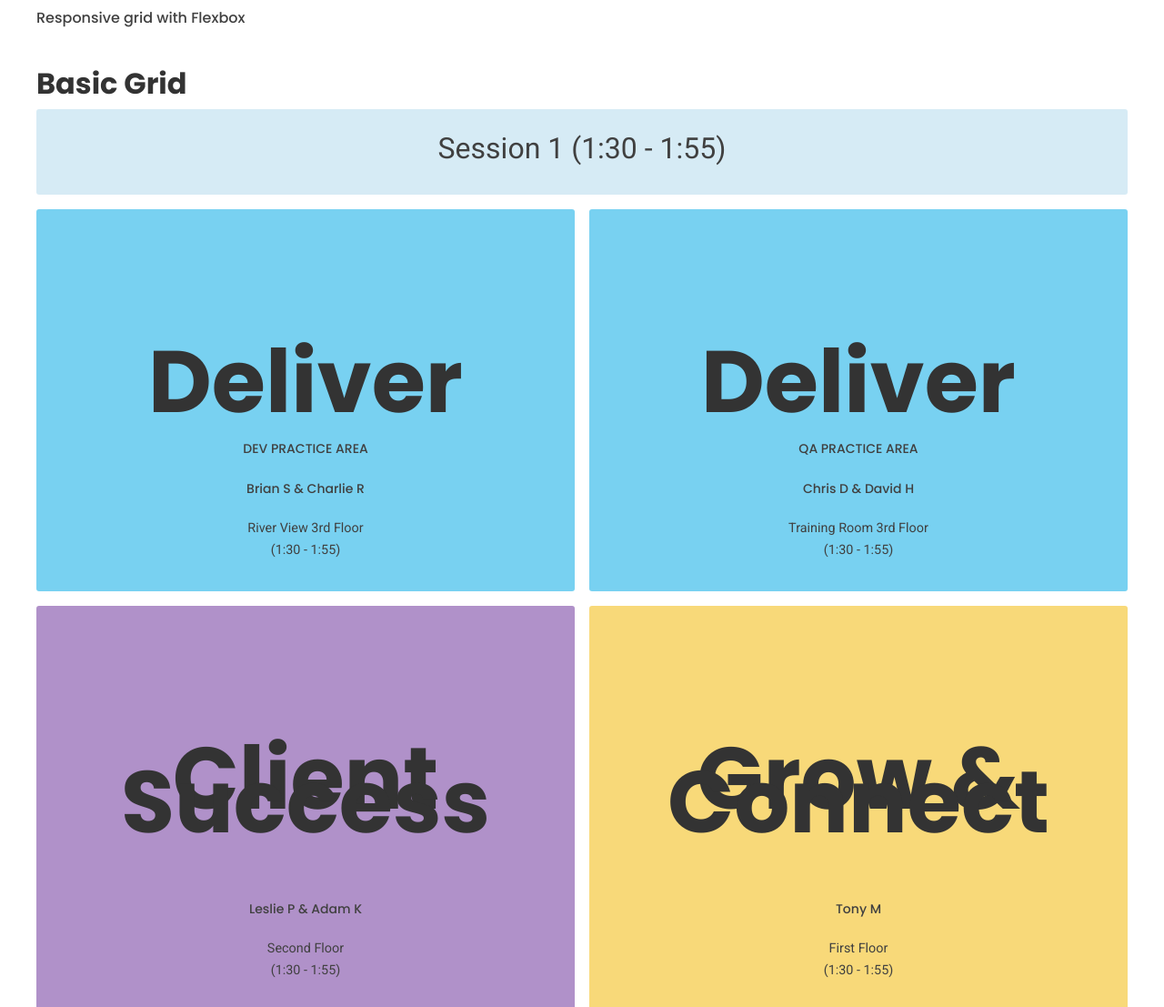
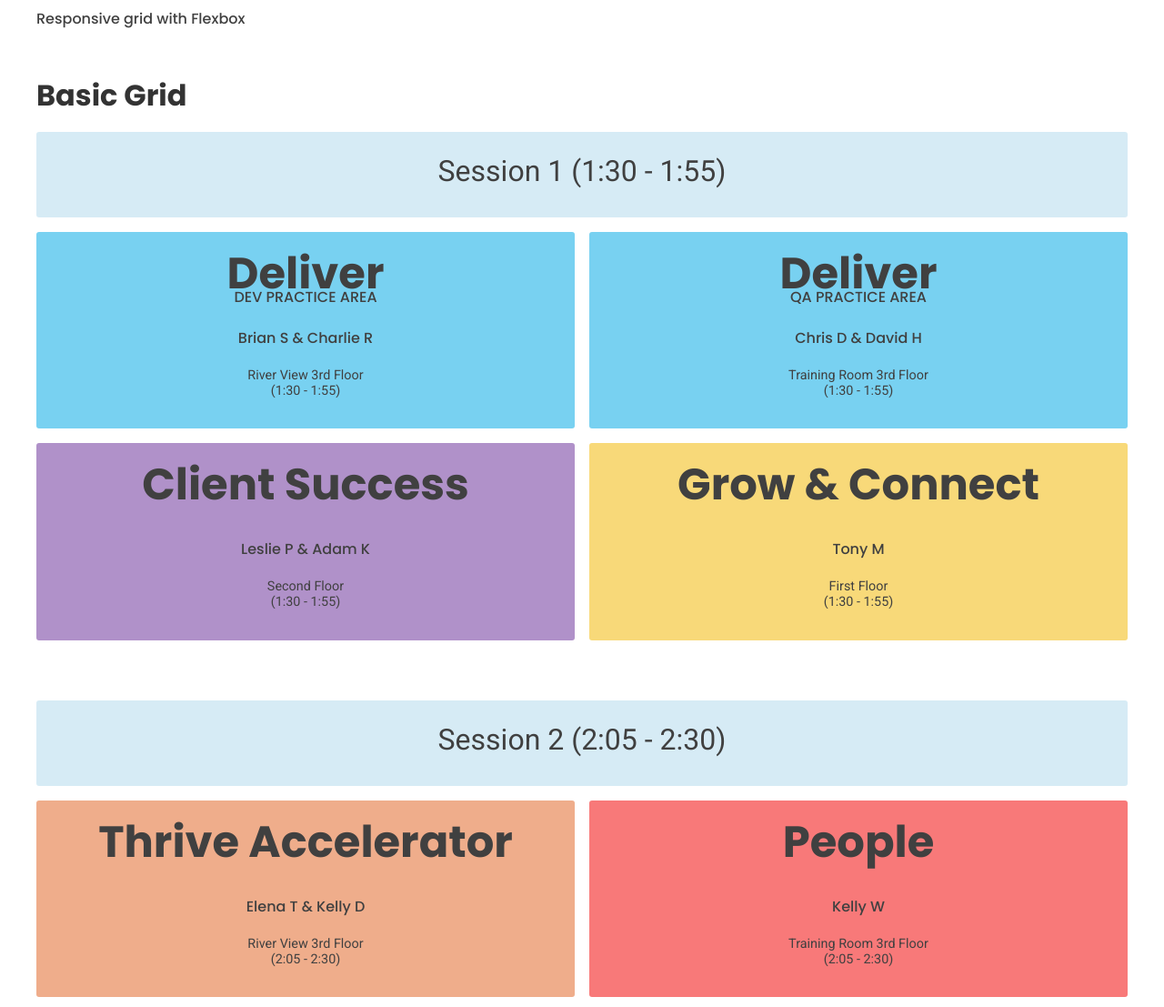
Before and after one commit to IngageMaddoxT/IngageMaddoxT.github.io, a plain HTML site: page retreat/flexbox.html in a window 1280 px wide. Shown: the top 1107 px of the page at 91% size. Drawn offline with Linux system fonts and the light colour scheme.

Commit message:
adding conf files

```diff
--- a/retreat/flexbox.html
+++ b/retreat/flexbox.html
@@ -11,7 +11,6 @@
     <style>
         body {
             color: #404040;
-            font: 100 1em/150% "proxima-nova", Helvetica, sans-serif;
         }
 
         .wrapper {
@@ -383,13 +382,13 @@
             text-transform: uppercase;
             display: block;
             margin-bottom: 20px;
-            font-size: 14px;
+
         }
 
         .item-excerpt {
             margin-bottom: 20px;
             display: block;
-            font-size: 14px;
+
         }
 
         .more-info {
@@ -398,7 +397,7 @@
             /* margin-bottom: 25px; */
             padding-left: 0;
             transition-duration: .5s;
-            font-size: 12px;
+
             display: block;
         }
 
@@ -506,7 +505,7 @@
                 <div class="Demo deliver">
                     <div class="grid-item-content">
                         <span class="item-title">
-                            <h1>Deliver</h1>
+                            Deliver
                         </span>
                         <span class="item-category">Dev Practice Area</span>
                         <span class="item-excerpt">Brian S & Charlie R</span>
@@ -519,7 +518,7 @@
                 <div class="Demo deliver">
                     <div class="grid-item-content">
                         <span class="item-title">
-                            <h1>Deliver</h1>
+                            Deliver
                         </span>
                         <span class="item-category">QA Practice Area</span>
                         <span class="item-excerpt">Chris D & David H</span>
@@ -532,7 +531,7 @@
                 <div class="Demo client-success">
                     <div class="grid-item-content">
                         <span class="item-title">
-                            <h1>Client Success</h1>
+                            Client Success
                         </span>
                         <span class="item-category">&nbsp;</span>
                         <span class="item-excerpt">Leslie P & Adam K</span>
@@ -545,7 +544,7 @@
                 <div class="Demo grow-connect">
                     <div class="grid-item-content">
                         <span class="item-title">
-                            <h1>Grow & Connect</h1>
+                            Grow & Connect
                         </span>
                         <span class="item-category"> &nbsp;</span>
                         <span class="item-excerpt">Tony M</span>
```
